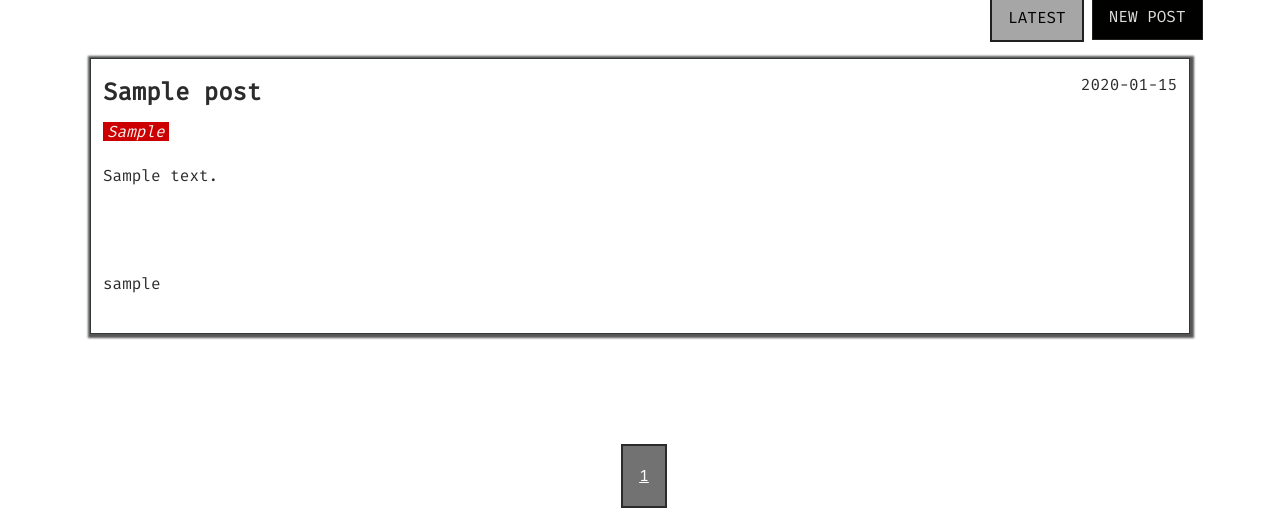
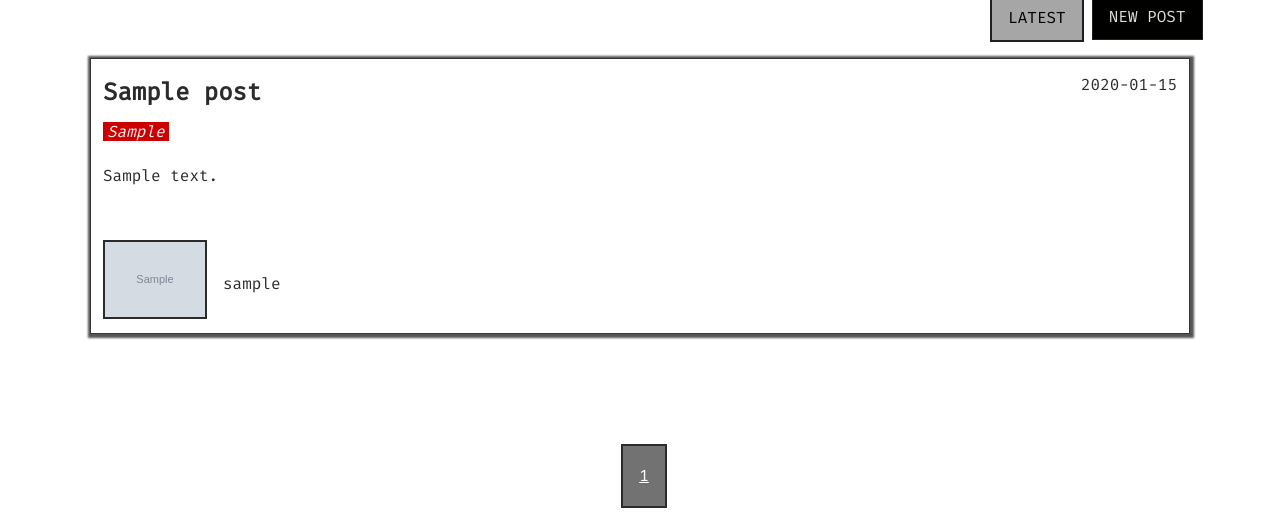
Before and after one commit to brandon-wallace/fstack-forum, a Flask app: page /forum in a window 1280 px wide. Shown: the part 270-788 px from the top of the page. Run offline with Flask 2, Linux system fonts and the light colour scheme; a user stored in the database is signed in; tables that the repository leaves empty hold one stand-in row (values such as "Sample post"); grey boxes marked "Sample" are stand-in pictures.

Commit message:
Display avatar
Display user's avatar on page next to user's name on post tile.

```diff
--- a/application/templates/forum/forum.html
+++ b/application/templates/forum/forum.html
@@ -37,7 +37,8 @@
               <div class="tile__footer">
 
                 <div class="tile__author">
-                  <p class="tile__title">{{ post.author.username }}</p>
+                  <img class="profile-image" src="static/images/avatars/{{ post.author.image_file }}">
+                  <span class="tile__title">{{ post.author.username }}</span>
                 </div>
 
                 <div class="tile__buttons">
```
